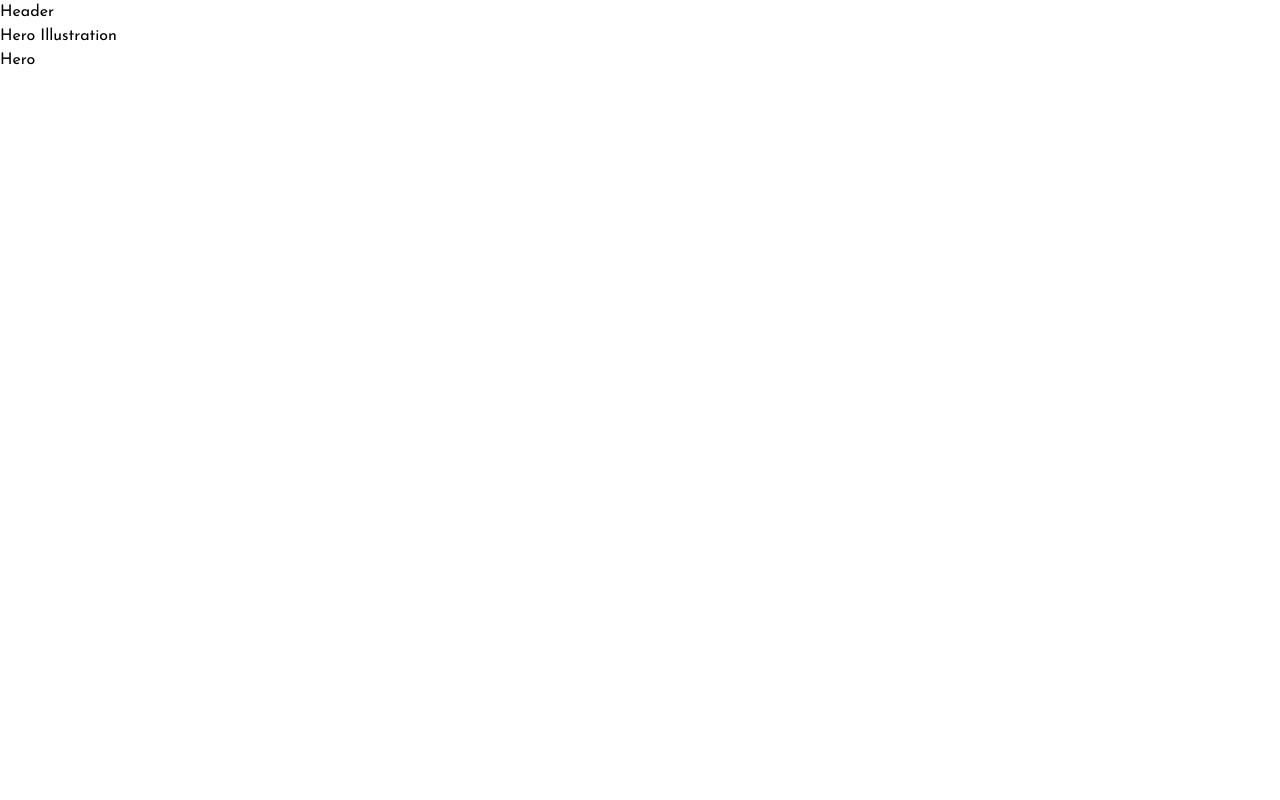
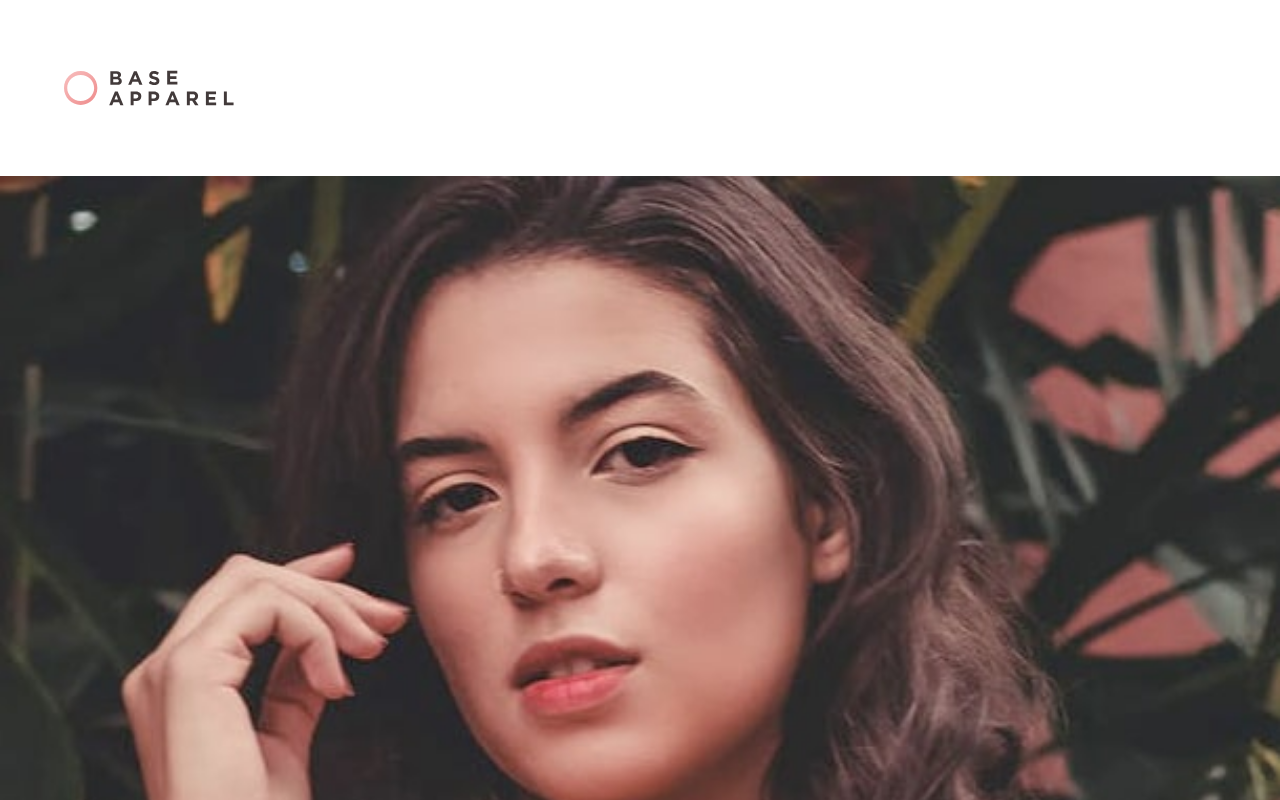
Before and after one commit to Mut1s0/base-apparel-coming-soon-page, a React (Vite) app: page / in a window 1280 px wide. Shown: the top 800 px of the page. Built offline with nearby package versions, Linux system fonts and the light colour scheme.

Commit message:
Added Header and Hero Illustration

```diff
--- a/src/components/Header.jsx
+++ b/src/components/Header.jsx
@@ -1,7 +1,17 @@
+import { logo } from "../assets";
 
 function Header() {
     return(
-        <h1>Header</h1>
+
+        <header>
+
+            <div className="max-w-[90%] mx-auto py-[70px]">
+
+                <img src={logo} alt="logo" className="w-[170px]"/>
+
+            </div>
+
+        </header>
     )
 }
 
--- a/src/components/HeroIllustration.jsx
+++ b/src/components/HeroIllustration.jsx
@@ -1,7 +1,25 @@
+import { heroDesktop, heroMobile } from "../assets";
 
 function HeroIllustration() {
+
     return(
-        <h1>Hero Illustration</h1>
+
+        <article>
+
+            <div>
+
+                <picture>
+
+                    <source media="(min-width: 1024px)" srcSet={heroDesktop} />
+
+                    <img src={heroMobile} alt="Hero Illustration" className="w-full"/>
+
+                </picture>
+
+            </div>
+
+        </article>
+
     )
 }
 
```
